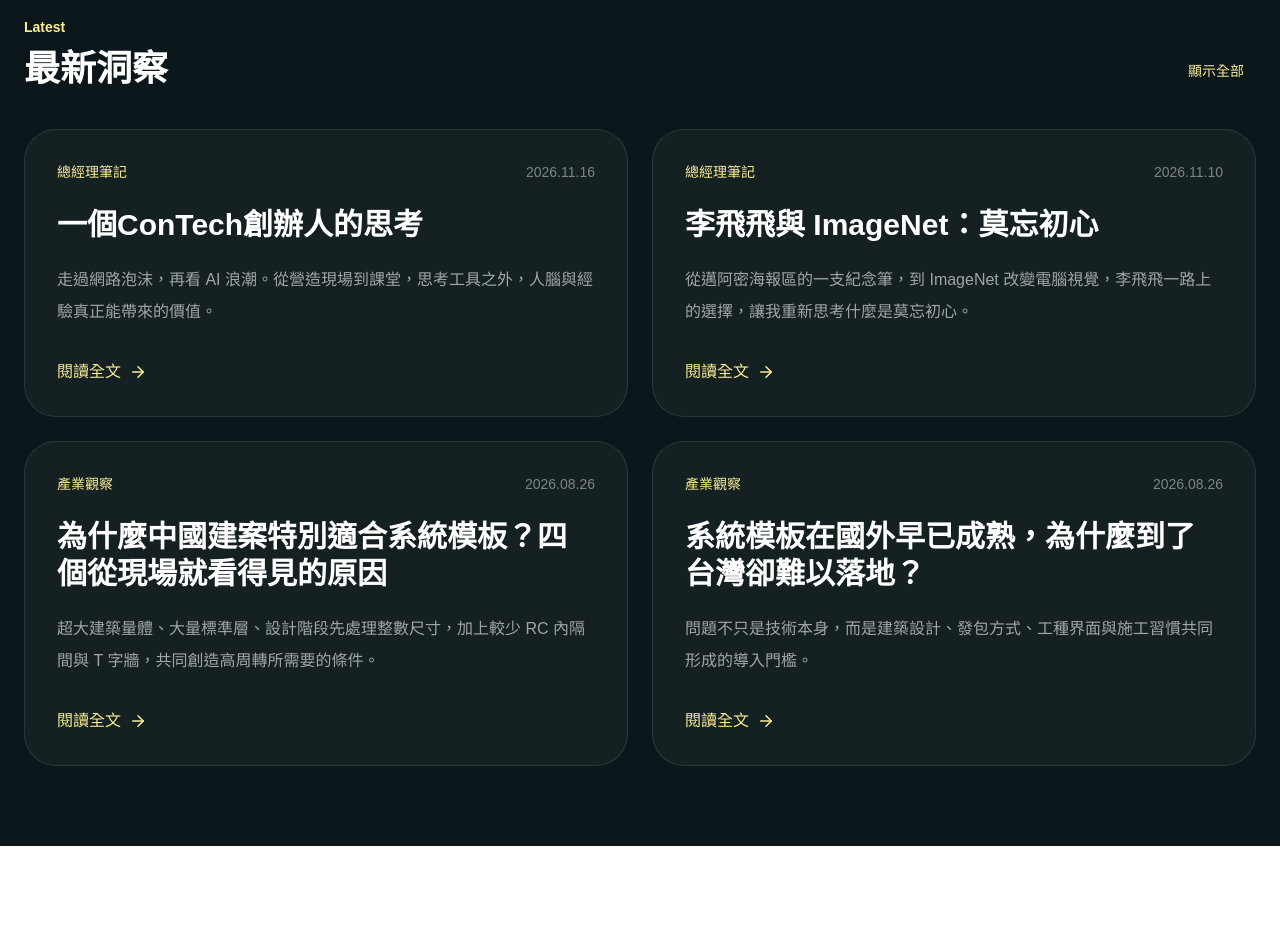
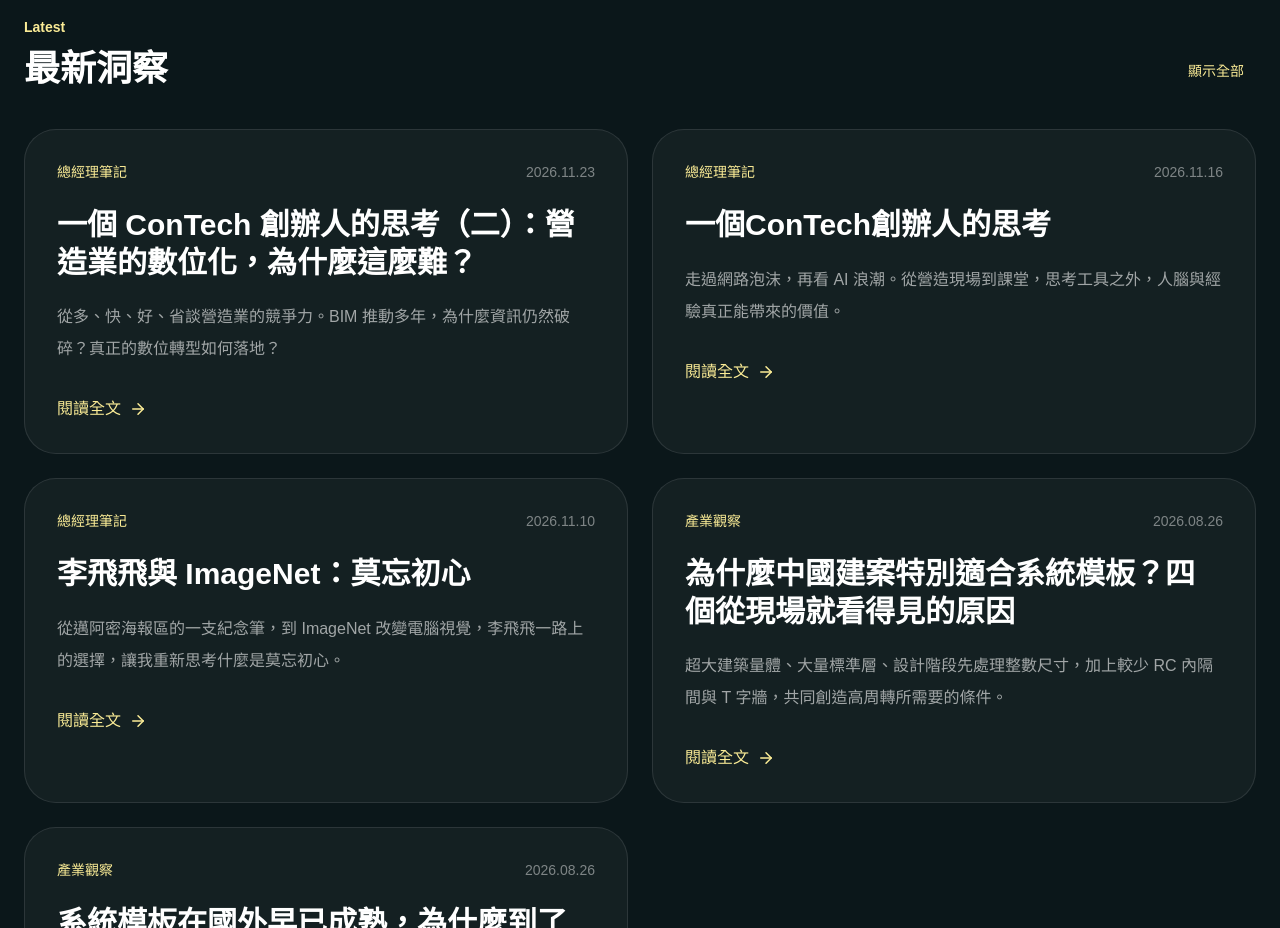
Before and after one commit to MarkHsuDD/dengding-org, a Next.js app: page /insights in a window 1280 px wide. Shown: the part 840-1768 px from the top of the page. Before the commit the page ends 1686 px from the top, so only its background shows below. Built offline with nearby package versions, Linux system fonts and the light colour scheme.

Commit message:
List new BIM article under general manager notes

```diff
--- a/app/insights/page.tsx
+++ b/app/insights/page.tsx
@@ -9,6 +9,13 @@ export const metadata: Metadata = {
 };
 
 const articles = [
+  {
+    category: "總經理筆記",
+    title: "一個 ConTech 創辦人的思考（二）：營造業的數位化，為什麼這麼難？",
+    excerpt: "從多、快、好、省談營造業的競爭力。BIM 推動多年，為什麼資訊仍然破碎？真正的數位轉型如何落地？",
+    href: "/insights/bim-and-construction-digital-transformation",
+    date: "2026.11.23",
+  },
   {
     category: "總經理筆記",
     title: "一個ConTech創辦人的思考",
```
